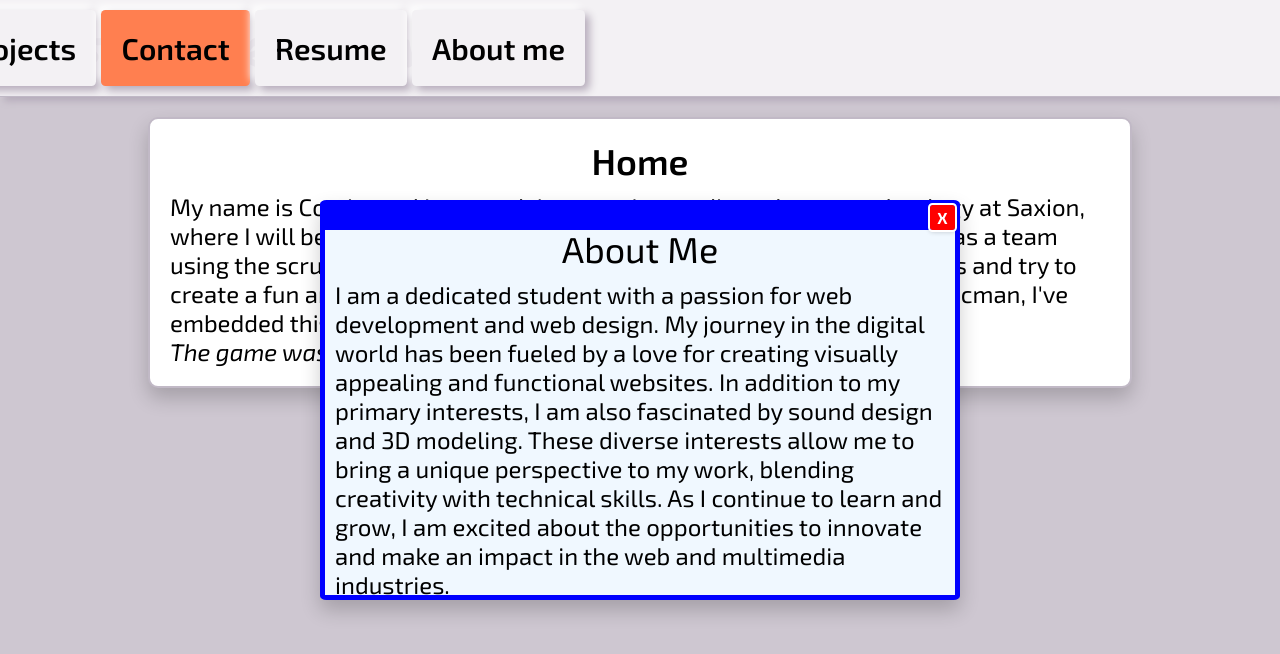
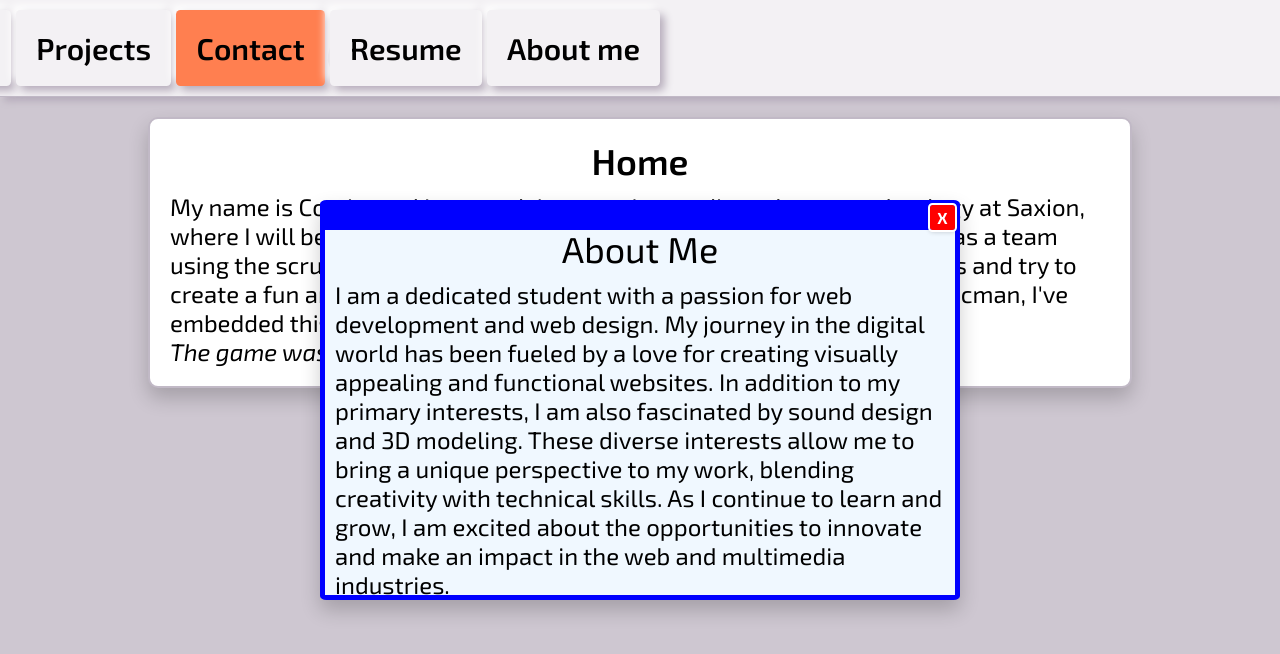
Before and after one commit to Costizaur/Costizaur.github.io, a plain HTML site: page index.html in a window 1280 px wide. Drawn offline with Linux system fonts and the light colour scheme; a script that the page names is missing.

Commit message:
Update style.css

```diff
--- a/style.css
+++ b/style.css
@@ -91,7 +91,7 @@ body {
 .nav-buttons button {
     /* font-family: "Itim", cursive; */
 
-   transform: translate(-675px);
+   transform: translate(-600px);
     border: none;
     padding: 20px;
     font-size: 30px;
```
